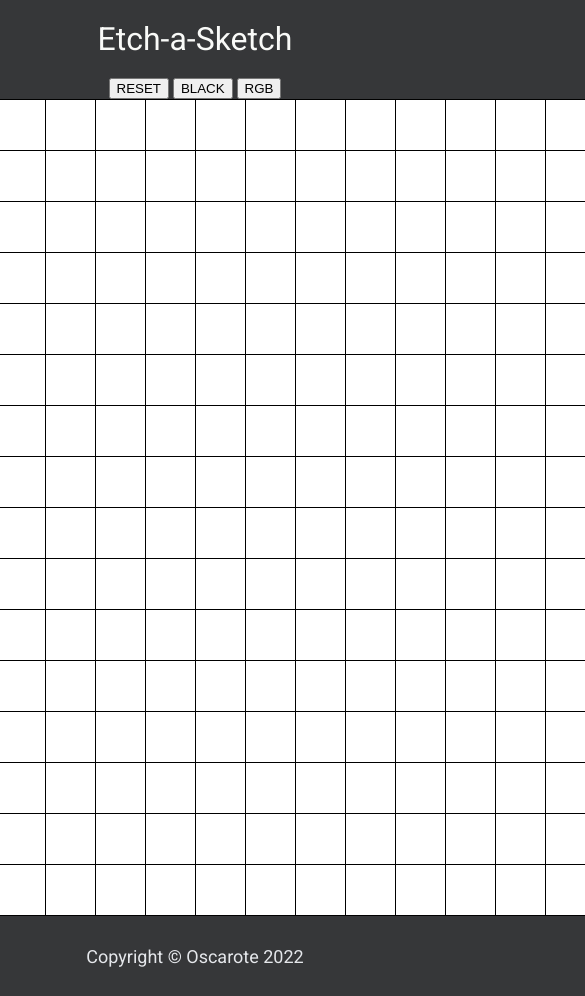
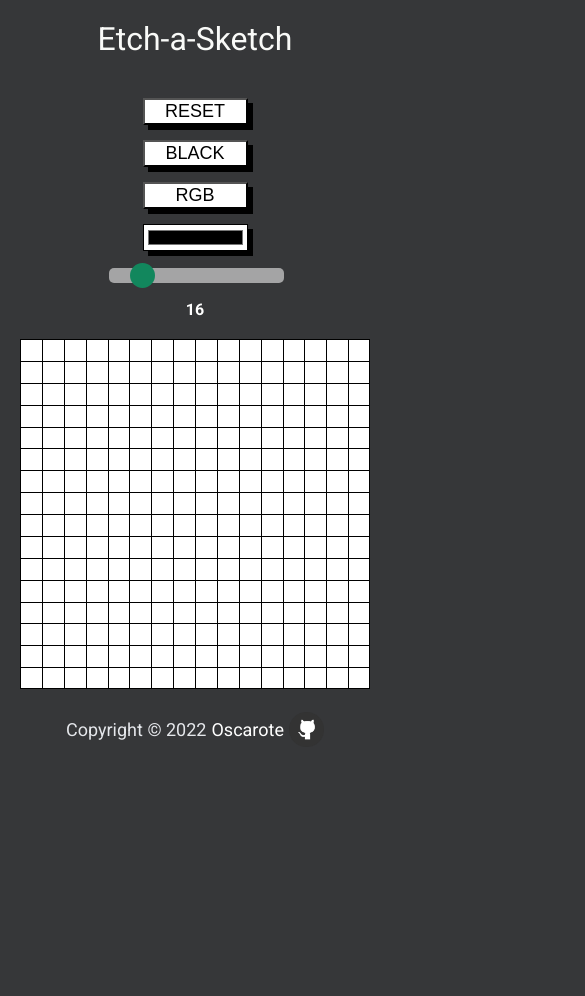
Before and after one commit to oscarote/etch-a-sketch, a plain HTML site: page index.html in a window 390 px wide. Shown: the whole page, 585 px wide, since content can reach past the window. After the commit the page ends 844 px from the top, so only its background shows below. Drawn offline with Linux system fonts and the light colour scheme.

Commit message:
Create color input and grid size input
Create functions with event listener to those inputs.
Finish coding JS and CSS was update with all classes needed.

```diff
--- a/index.html
+++ b/index.html
@@ -17,15 +17,17 @@
         <button id="resetBtn">RESET</button>
         <button id="blackBtn">BLACK</button>
         <button id="rgbBtn">RGB</button>
-        <div class="colorPrompt"></div>
-        <div class="pickColor"></div>
+        <input type="color" id="colorPicked">
+        <input type="range" min="2" max="100" value="16" class="slider" id="gridRange">
+        <output>16</output>
     </div>
 
     <div class="container" id="container">
     </div>
 
     <div class="footer">
-        Copyright © Oscarote 2022
+        Copyright © <script>document.write(new Date().getFullYear())</script> <a href="https://github.com/oscarote" target="_blank">
+            Oscarote <img id="gh-logo" src="githublogo.png" alt="github logo"></a>
     </div>
 </body>
 </html>
--- a/javascript.js
+++ b/javascript.js
@@ -1,6 +1,8 @@
-function createGrid() {
+function createGrid(gridSize) {
+    // Delete previous grid
+    container.replaceChildren();
+
     // Create grid
-    const gridSize = 16;
     for (let i = 0; i < gridSize ** 2; i++) {
         const childdiv = document.createElement("div");
         childdiv.classList.add("grid-item");
@@ -21,35 +23,46 @@ function createGrid() {
     }
 }
 
-// Create grid
+// Painting function
 const container = document.querySelector(".container");
-createGrid();
+function paintGrid(color) {
+    const divItems = container.querySelectorAll("div");
+    divItems.forEach(item => item.addEventListener("mouseover", () => item.style.backgroundColor = color));
+}
 
-// Painting function
-const divItems = container.querySelectorAll("div");
-let color = "black";
-divItems.forEach(item => item.addEventListener("mouseover", () => item.style.backgroundColor = color));
+// Default values
+createGrid(16);
+paintGrid("black");
 
 // Buttons
 const resetBtn = document.getElementById("resetBtn");
 const blackBtn = document.getElementById("blackBtn");
 const rgbBtn = document.getElementById("rgbBtn");
-
+const colorBtn = document.getElementById("colorPicked");
+const sliderValue = document.getElementById("gridRange");
 
 resetBtn.addEventListener("click", () => resetGrid());
-blackBtn.addEventListener("click", () => color = "black");
+blackBtn.addEventListener("click", () => paintGrid("black"));
 rgbBtn.addEventListener("click", () => {
+    const divItems = container.querySelectorAll("div");
     divItems.forEach(item => item.addEventListener("mouseover", () => item.style.backgroundColor = randomRgbColor()));
 });
-
+colorBtn.addEventListener("input", () => paintGrid(colorBtn.value));
+sliderValue.addEventListener("input", () => {
+    sliderValue.nextElementSibling.value = sliderValue.value;
+    createGrid(sliderValue.value);
+    container.setAttribute("style", `grid-template-columns: repeat(${sliderValue.value}, 2fr); grid-template-rows: repeat(${sliderValue.value}, 2fr)`);
+    paintGrid("black");
+});
 
 function resetGrid() {
-    divItems.forEach(item => item.style.backgroundColor = "white");
+    const divItems = container.querySelectorAll("div");
+    divItems.forEach(item => item.removeAttribute("style"));
 }
 
 function randomRgbColor() {
     const rgb_x = Math.floor(Math.random() * 256);
     const rgb_y = Math.floor(Math.random() * 256);
     const rgb_z = Math.floor(Math.random() * 256);
-    color = `rgb(${rgb_x}, ${rgb_y}, ${rgb_z})`;
+    return `rgb(${rgb_x}, ${rgb_y}, ${rgb_z})`;
 }
--- a/style.css
+++ b/style.css
@@ -24,6 +24,14 @@ body {
     color: #F9FAF8;
 }
 
+.buttons {
+    width: 700px;
+    display: flex;
+    justify-content: space-between;
+    align-items: center;
+    margin: 20px;
+}
+
 .footer {
     font-size: 18px;
     color: #E5E7EB;
@@ -33,18 +41,90 @@ body {
     justify-content: center;
 }
 
+#gh-logo {
+    width: 35px;
+    height: 35px;
+}
+
+.footer a {
+    text-decoration: none;
+    color: white;
+    display: flex;
+    align-items: center;
+    justify-content: center;
+    gap: 5px;
+    margin-left: 5px;
+}
+
+/* Buttons */
+#resetBtn,
+#blackBtn,
+#rgbBtn,
+#colorPicked {
+    width: 10%;
+    font-size:16px;
+    background-color: white;
+    box-shadow: 5px 5px;
+    outline: none;
+}
+
+button:hover{
+    transform: scale(1.1);
+}
+
+button:active{
+    transform: scale(1.2);
+}
+
+output {
+    font-size: 16px;
+    font-weight: 700;
+}
+
+.slider {
+    -webkit-appearance: none;
+    width: 50%;
+    height: 15px;
+    border-radius: 5px;
+    background: #d3d3d3;
+    outline: none;
+    opacity: 0.7;
+    -webkit-transition: .2s;
+    transition: opacity .2s;
+    margin-right: 0;
+  }
+
+  .slider::-webkit-slider-thumb {
+    -webkit-appearance: none;
+    appearance: none;
+    width: 25px;
+    height: 25px;
+    border-radius: 50%;
+    background: #04AA6D;
+    cursor: pointer;
+  }
+
+  .slider::-moz-range-thumb {
+    width: 25px;
+    height: 25px;
+    border-radius: 50%;
+    background: #04AA6D;
+    cursor: pointer;
+  }
+
 /* GRID */
 
 .container {
     display: grid;
-    grid-template-columns: repeat(16, 50px);
+    grid-template-columns: repeat(16, 2fr);
+    grid-template-rows: repeat(16, 2fr);
+    width: 700px;
+    height: 700px;
 }
 
 .grid-item {
     background-color: white;
     text-align: center;
-    width: 50px;
-    height: 50px;
     border-top: 1px solid black;
     border-left: 1px solid black;
   }
@@ -56,3 +136,33 @@ body {
   .border-right {
     border-right: 1px solid black;
   }
+
+/* MEDIA QUERIES */
+
+@media (max-width: 550px) {
+    .buttons,
+    .container {
+        width: 350px;
+    }
+
+    .buttons {
+        display: flex;
+        flex-direction: column;
+        justify-content: center;
+        align-items: space-between;
+        gap: 15px;
+    }
+    .container {
+        height: 350px;
+    }
+
+    #resetBtn,
+    #blackBtn,
+    #rgbBtn,
+    #colorPicked {
+        width: 30%;
+        font-size: 18px;
+        background-color: white;
+        box-shadow: 5px 5px;
+}
+}
```
Also changed, not shown: githublogo.png (added).
